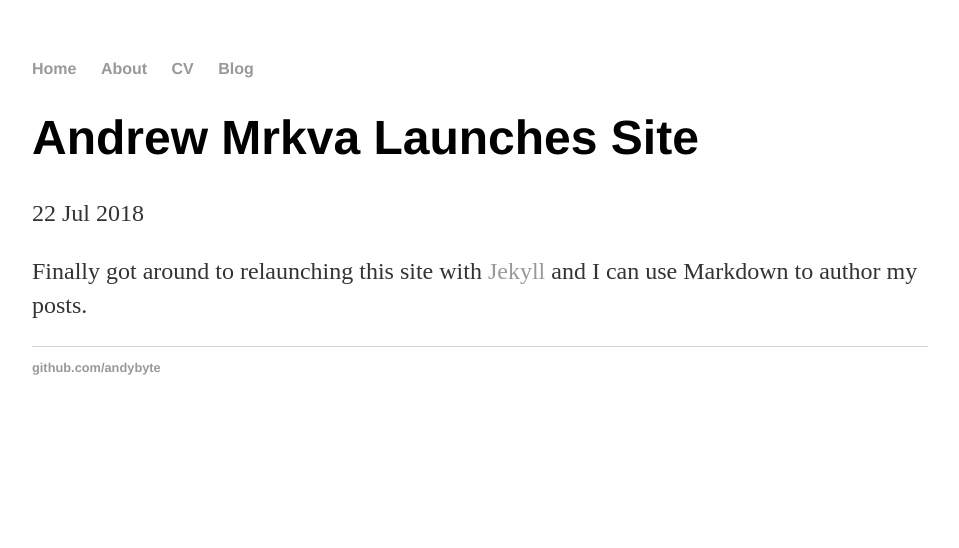
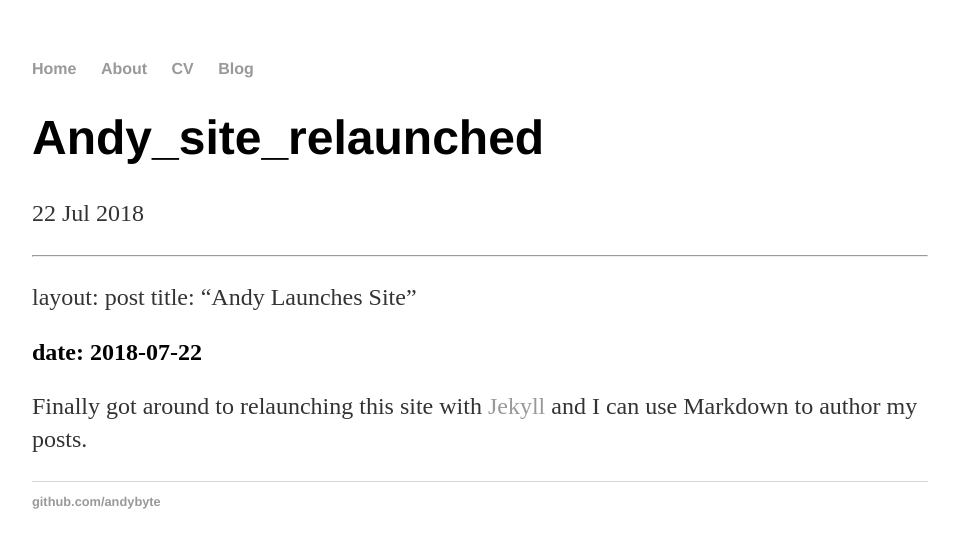
Before and after one commit to andybyte/andybyte.github.io, a Jekyll site: the page built from _posts/2018-07-22-Andy_Site_Relaunched.md, in a window 1280 px wide. Shown: the top 548 px of the page, without its empty margins (160-1119 px from the left). Built offline with Jekyll 4.4.1, drawn with Linux system fonts in a browser that asks for light colours; our own code applies the rules of GitHub Pages for plain Markdown files.

Commit message:
Removed some stuff

```diff
--- a/_config.yml
+++ b/_config.yml
@@ -1,3 +1,3 @@
-name: Andrew Mrkva, Confused
+name: Andy
 markdown: kramdown
 permalink: /blog/:year/:month/:day/:title
--- a/_posts/2018-07-22-Andy_Site_Relaunched.md
+++ b/_posts/2018-07-22-Andy_Site_Relaunched.md
@@ -1,7 +1,8 @@
----
-layout: post
-title: "Andrew Mrkva Launches Site"
-date: 2018-07-22
 ---
 
+layout: post title: "Andy Launches Site"
+
+date: 2018-07-22
+----------------
+
 Finally got around to relaunching this site with [Jekyll](http://jekyllrb.com) and I can use Markdown to author my posts.
--- a/index.html
+++ b/index.html
@@ -1,8 +1,8 @@
 ---
 layout: default
-title: Andrew Mrkva, Confused
+title: "Andy's Site"
 ---
 <div class="blurb">
-	<h1>Hi there, I'm Andrew Mrkva!</h1>
+	<h1>Hi there, I'm Andy!</h1>
 	<p>I'm learning.</p>
 </div><!-- /.blurb -->
```
